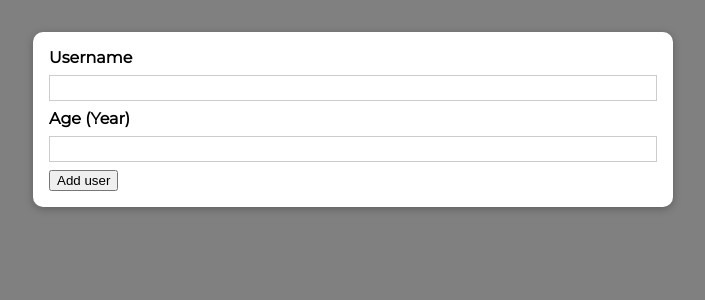
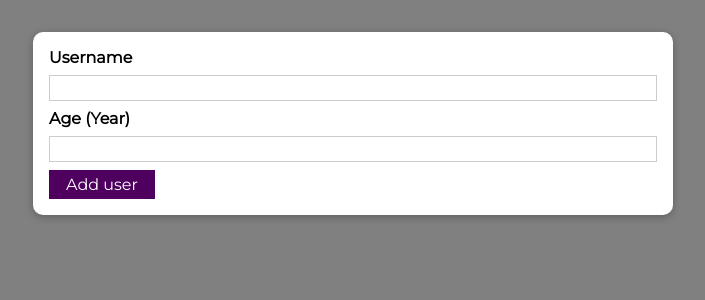
Before and after one commit to yaswanth23/user-management, a React (Create React App) app: page / in a window 1280 px wide. Shown: the top 300 px of the page, without its empty margins (287-992 px from the left). Built offline with nearby package versions, Linux system fonts and the light colour scheme.

Commit message:
added button component

```diff
--- /dev/null
+++ b/src/components/UI/Button.js
@@ -0,0 +1,16 @@
+import React from "react";
+import classes from "./Button.module.css";
+
+const Button = (props) => {
+  return (
+    <button
+      className={classes.button}
+      type={props.type || "button"}
+      onClick={props.onClick}
+    >
+      {props.children}
+    </button>
+  );
+};
+
+export default Button;
--- /dev/null
+++ b/src/components/UI/Button.module.css
@@ -0,0 +1,18 @@
+.button {
+  font: inherit;
+  border: 1px solid #4f005f;
+  background: #4f005f;
+  color: white;
+  padding: 0.25rem 1rem;
+  cursor: pointer;
+}
+
+.button:hover,
+.button:active {
+  background: #741188;
+  border-color: #741188;
+}
+
+.button:focus {
+  outline: none;
+}
--- a/src/components/Users/AddUser.js
+++ b/src/components/Users/AddUser.js
@@ -1,19 +1,50 @@
-import React from "react";
+import React, { useState } from "react";
 import Card from "../UI/Card";
 import classes from "./AddUser.module.css";
+import Button from "../UI/Button";
 
 const AddUser = (props) => {
+  const [enteredUsername, setEnteredUsername] = useState("");
+  const [enteredAge, setEnteredAge] = useState("");
+
   const addUserHandler = (event) => {
     event.preventDefault();
+    if (enteredUsername.trim().length === 0 || enteredAge.trim().length === 0) {
+      return;
+    }
+    if (+enteredAge < 1) {
+      return;
+    }
+    setEnteredAge("");
+    setEnteredUsername("");
   };
+
+  const usernameChangeHandler = (event) => {
+    setEnteredUsername(event.target.value);
+  };
+
+  const ageChangeHandler = (event) => {
+    setEnteredAge(event.target.value);
+  };
+
   return (
     <Card className={classes.input}>
       <form onSubmit={addUserHandler}>
         <label htmlFor="username">Username</label>
-        <input id="username" type="text" />
+        <input
+          id="username"
+          type="text"
+          value={enteredUsername}
+          onChange={usernameChangeHandler}
+        />
         <label htmlFor="age">Age (Year)</label>
-        <input id="age" type="number" />
-        <button type="submit">Add user</button>
+        <input
+          id="age"
+          type="number"
+          value={enteredAge}
+          onChange={ageChangeHandler}
+        />
+        <Button type="submit">Add user</Button>
       </form>
     </Card>
   );
```
